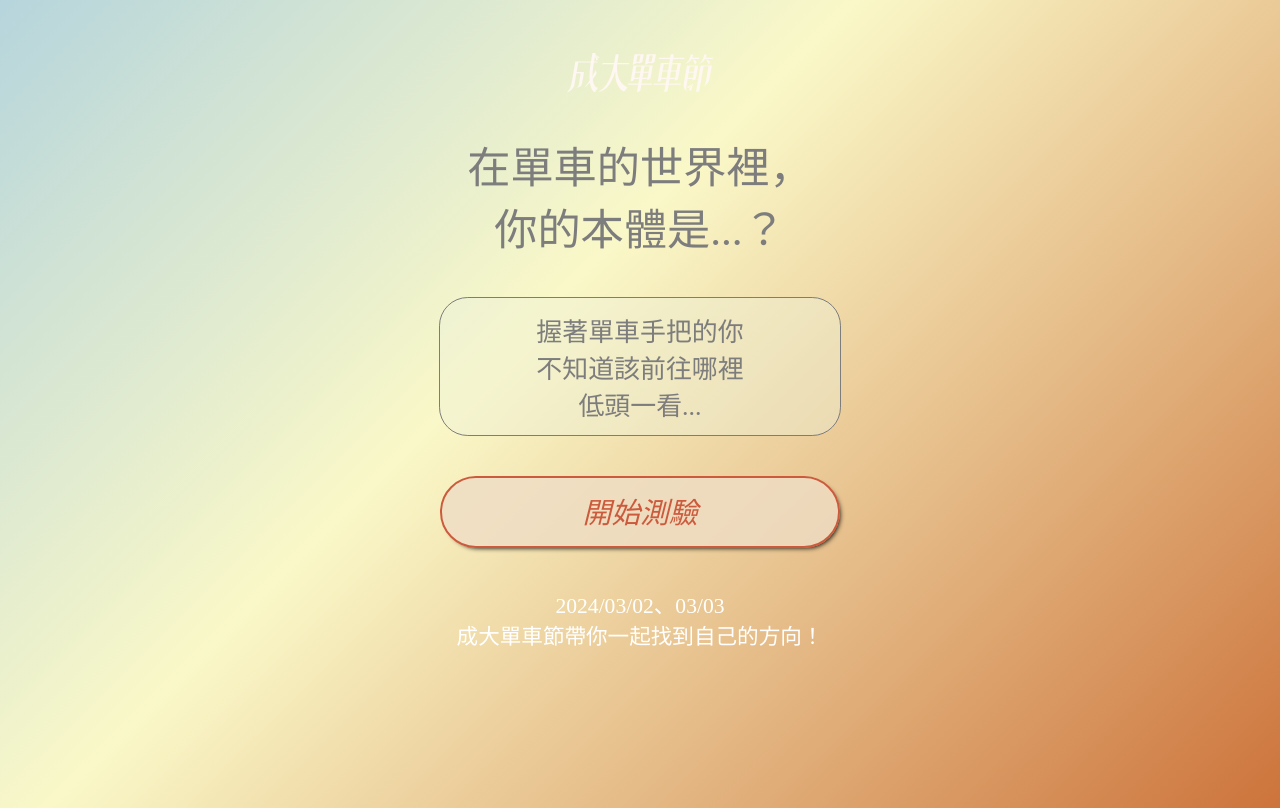
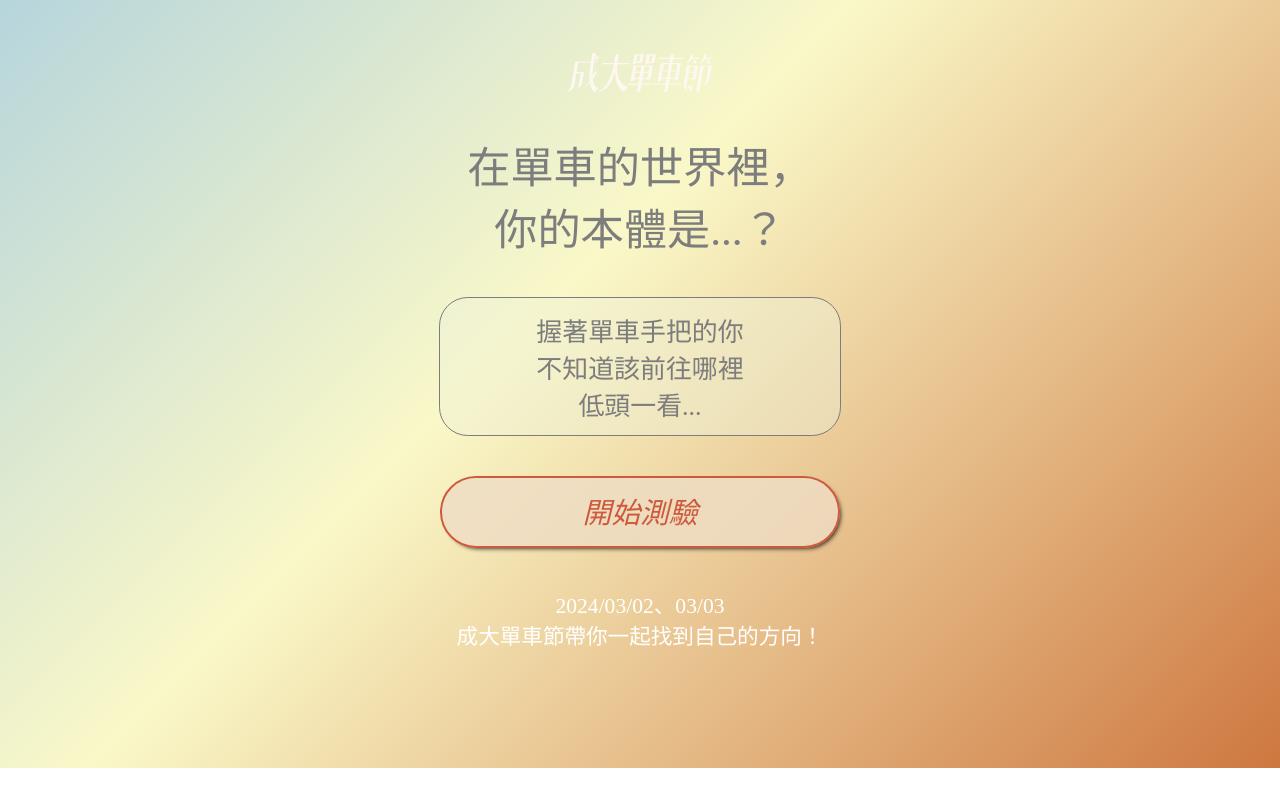
Before and after one commit to gdsc-ncku/BikeFestival17th-Psychological, a React (Create React App) app: page / in a window 1280 px wide. Built offline with nearby package versions, Linux system fonts and the light colour scheme.

Commit message:
Update height in App.scss

```diff
--- a/src/App.scss
+++ b/src/App.scss
@@ -1,7 +1,6 @@
 #app {
     position: relative;
-    // height: 94vh;
-    height: 95svh;
+    height: 90vh;
     width: 100vw;
     padding: 3vh 0;
     overflow: hidden;
```
